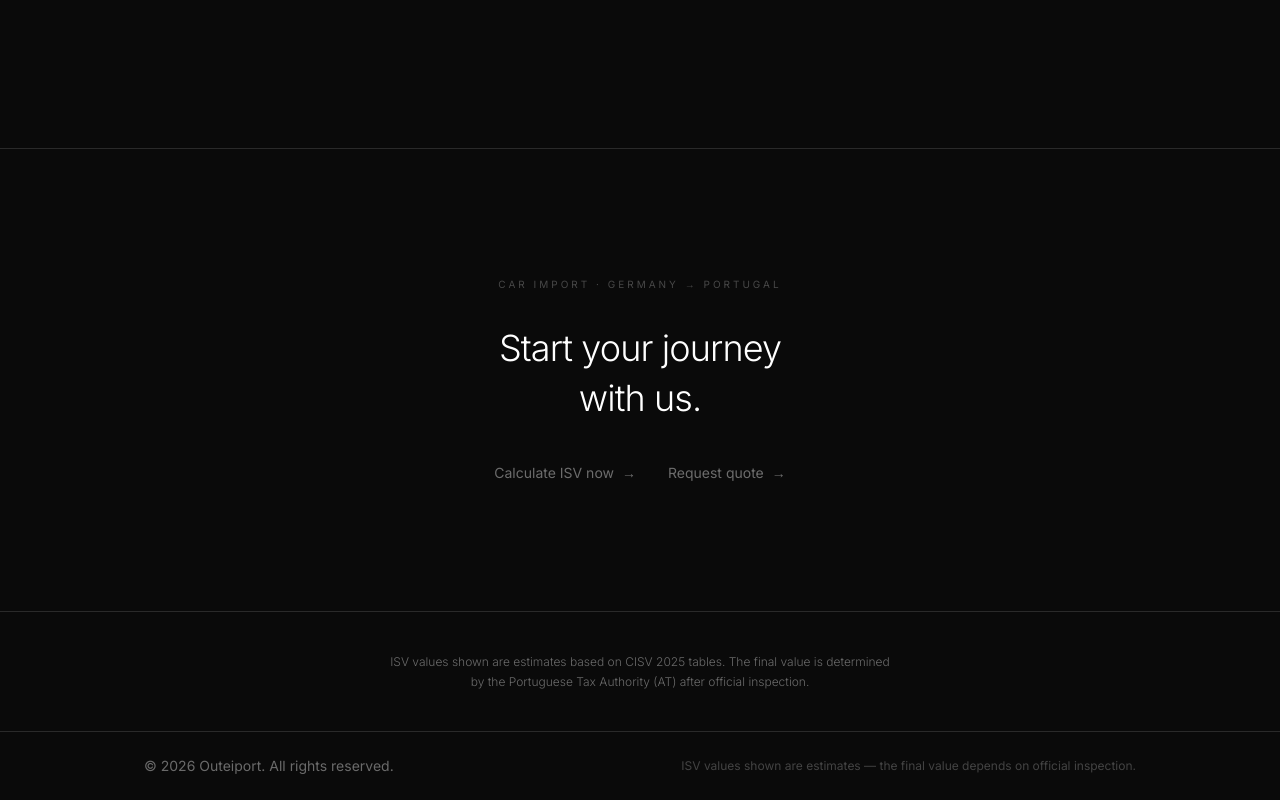
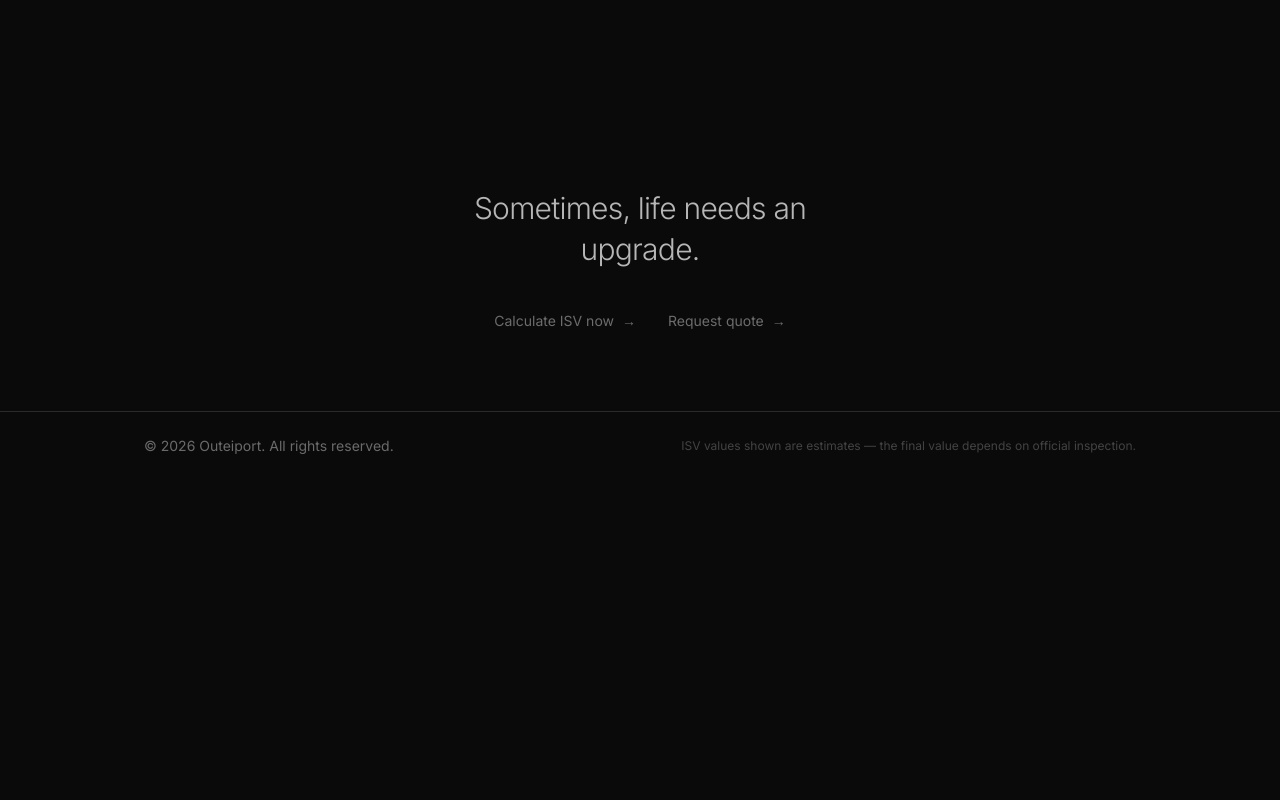
Before and after one commit to walterrdcpalma/outeiport, a React (Vite) app in the folder frontend/outeiport-client/: page / in a window 1280 px wide. Shown: the part 3933-4733 px from the top of the page. After the commit the page ends 4413 px from the top, so only its background shows below. Built offline with nearby package versions, Linux system fonts and the light colour scheme; no server answers.

Commit message:
feat: update call-to-action section with new tagline and improved layout for better user engagement

```diff
--- a/frontend/outeiport-client/src/features/home/HomePage.tsx
+++ b/frontend/outeiport-client/src/features/home/HomePage.tsx
@@ -61,15 +61,12 @@ export default function HomePage() {
       <HowItWorksSection />
 
       {/* CTA final */}
-      <section className="bg-dark py-32 px-6 border-t border-dark-border text-center">
-        <div className="max-w-md mx-auto space-y-8">
-          <p className="text-[10px] tracking-[0.3em] text-white/25 uppercase">
-            {t('home.hero_kicker')}
+      <section className="bg-dark pt-10 pb-20 px-6 text-center">
+        <div className="max-w-md mx-auto space-y-10">
+        <p className="text-2xl sm:text-3xl font-light text-white/70 tracking-tight leading-snug">
+          {t('home.cta_tagline')}
         </p>
-          <h2 className="text-3xl sm:text-4xl font-light text-white tracking-tight leading-snug whitespace-pre-line">
-            {t('home.cta_title')}
-          </h2>
-          <div className="flex flex-col sm:flex-row items-center justify-center gap-8 pt-2">
+        <div className="flex flex-col sm:flex-row items-center justify-center gap-8">
           <Link to="/simulador" className="inline-flex items-center gap-2 text-sm text-white/40 hover:text-white/70 transition-colors duration-300 group">
             <span>{t('home.cta_simulate')}</span>
             <span className="group-hover:translate-x-1 transition-transform">→</span>
@@ -81,13 +78,6 @@ export default function HomePage() {
         </div>
         </div>
       </section>
-
-      {/* Disclaimer */}
-      <section className="bg-dark py-10 px-6 border-t border-dark-border">
-        <p className="text-center text-xs text-muted max-w-lg mx-auto font-light leading-relaxed">
-          {t('home.disclaimer')}
-        </p>
-      </section>
     </div>
   )
 }
--- a/frontend/outeiport-client/src/locales/en/translation.json
+++ b/frontend/outeiport-client/src/locales/en/translation.json
@@ -30,6 +30,7 @@
     "feature_prop_title": "Full Quote",
     "feature_prop_desc": "Receive a personalised quote including ISV, customs clearance, transport and registration.",
     "feature_prop_cta": "Request quote",
+    "cta_tagline": "Sometimes, life needs an upgrade.",
     "cta_title": "Start your journey\nwith us.",
     "disclaimer": "ISV values shown are estimates based on CISV 2025 tables. The final value is determined by the Portuguese Tax Authority (AT) after official inspection."
   },
--- a/frontend/outeiport-client/src/locales/es/translation.json
+++ b/frontend/outeiport-client/src/locales/es/translation.json
@@ -30,6 +30,7 @@
     "feature_prop_title": "Presupuesto Completo",
     "feature_prop_desc": "Recibe un presupuesto personalizado con ISV, despacho de aduanas, transporte y registro incluidos.",
     "feature_prop_cta": "Solicitar presupuesto",
+    "cta_tagline": "A veces, la vida necesita un upgrade.",
     "cta_title": "Comienza tu viaje\ncon nosotros.",
     "disclaimer": "Los valores de ISV mostrados son estimaciones basadas en las tablas CISV 2025. El valor final lo determina la Autoridad Tributaria portuguesa (AT) tras la inspección oficial."
   },
--- a/frontend/outeiport-client/src/locales/pt/translation.json
+++ b/frontend/outeiport-client/src/locales/pt/translation.json
@@ -30,6 +30,7 @@
     "feature_prop_title": "Proposta Completa",
     "feature_prop_desc": "Recebe uma proposta personalizada com ISV, desalfandegamento, transporte e registo incluídos.",
     "feature_prop_cta": "Pedir proposta",
+    "cta_tagline": "Às vezes, a vida precisa de um upgrade.",
     "cta_title": "Comece a sua\njornada connosco.",
     "disclaimer": "Os valores de ISV apresentados são estimativas baseadas nas tabelas CISV 2025. O valor final é determinado pela Autoridade Tributária (AT) após inspeção oficial."
   },
```
Lines whose indentation alone changed are shown as unchanged.
